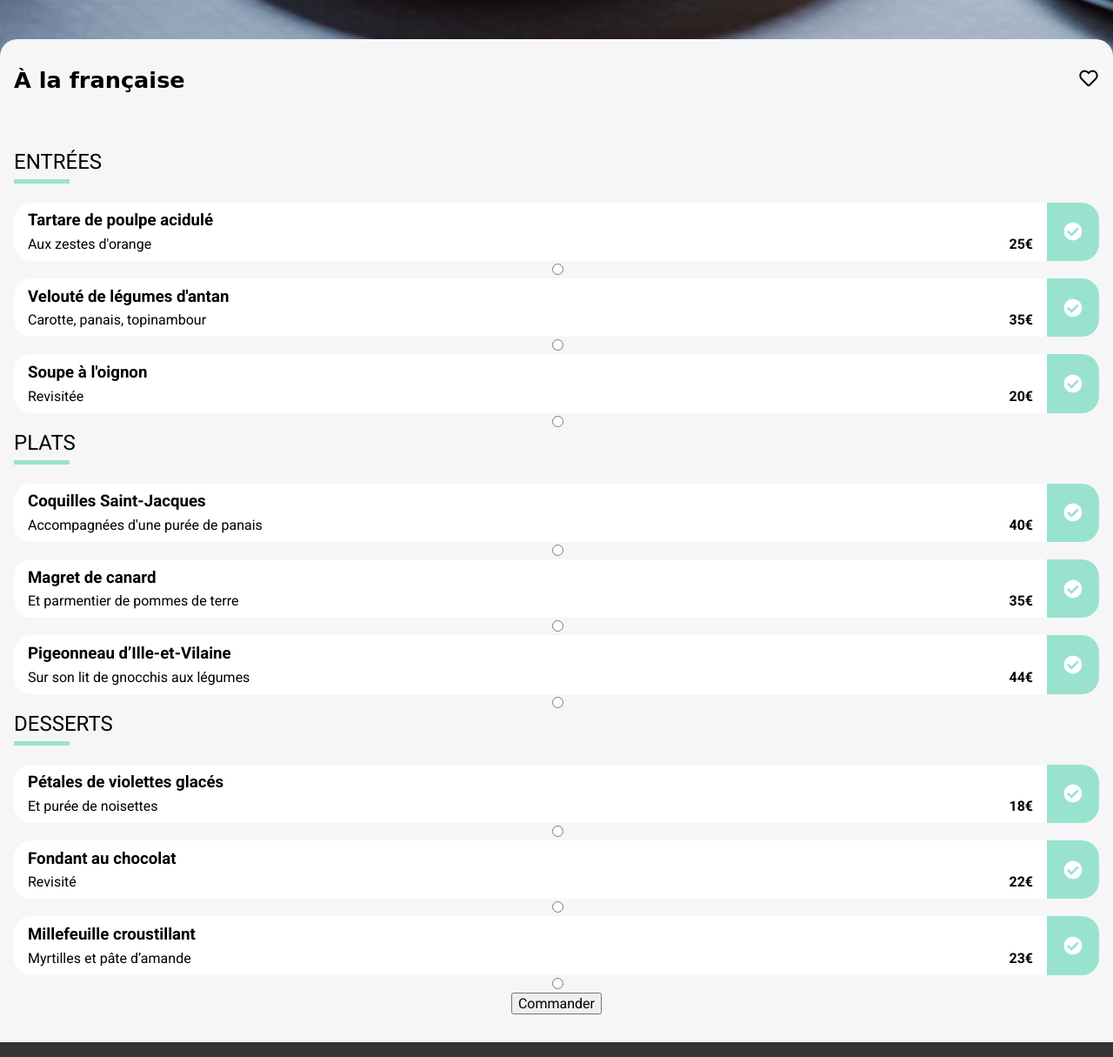
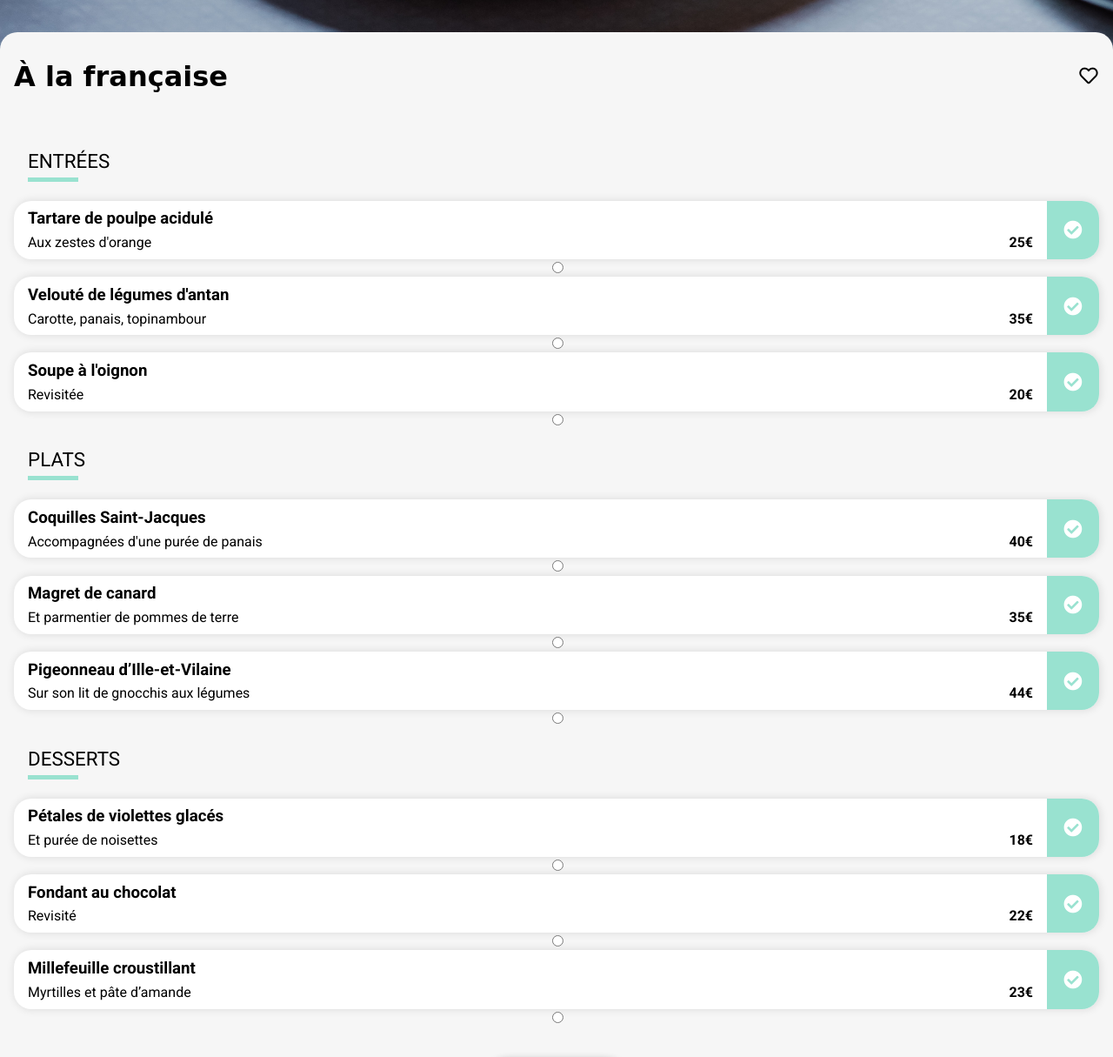
Before and after one commit to Nabil-Y/NabilYassine_3_02022022, a plain HTML site: page A_la_francaise.html in a window 1280 px wide. Shown: the part 862-2077 px from the top of the page at 87% size. Drawn offline with Linux system fonts and the light colour scheme; a web font is replaced by a local one.

Commit message:
Added styling menu and changed button style across whole website

```diff
--- a/css/sass/layouts/_homepage.scss
+++ b/css/sass/layouts/_homepage.scss
@@ -53,21 +53,8 @@ body {
     }
 
     &__button {
-        margin: 1rem auto;
-        border: none;
-        border-radius: 50px;
-        font-weight: bold;
-        color: $white;
-        background: linear-gradient(-10deg, $primary-color, $secondary-color);
         padding: 0.8em 1.6em;
-        box-shadow: $shadow-button-light;
-        cursor: pointer;
-        transition: filter ease 0.5s, box-shadow ease 0.5s;
-
-        &:hover {
-            filter: brightness(110%);
-            box-shadow: $shadow-button-dark;
-        }
+        @extend .button--style;
     }
 }
 
--- a/css/sass/layouts/_menupage.scss
+++ b/css/sass/layouts/_menupage.scss
@@ -22,7 +22,7 @@
 
         h1 {
             font-family: $font-title;
-            font-size: 1.6rem;
+            font-size: 2rem;
         }
     }
 }
@@ -30,18 +30,29 @@
 .menu {
     padding-top: calc(70px + 2rem);
 
+    & > * {
+        margin-bottom: 1.4rem;
+    }
+
+    &__button {
+        padding: 1.2em 2.4em;
+        @extend .button--style;
+    }
+
     &__title {
         text-align: left;
         font-weight: normal;
         position: relative;
+        margin-left: 1rem;
         margin-bottom: 2rem;
+        font-size: 1.4rem;
 
         &::before {
             content: '';
             position: absolute;
             bottom:-10px;
             left:0;
-            width: 4rem;
+            width: 3.6rem;
             height: 0.3rem;
             background: $tertiary-color;
         }
@@ -54,6 +65,7 @@
         border-radius: 20px;
         overflow: hidden;
         max-height: 70px;
+        box-shadow: $shadow-small;
 
         &__column {
             min-width: 0;
--- a/css/sass/utils/_variables.scss
+++ b/css/sass/utils/_variables.scss
@@ -34,6 +34,24 @@ $font-text: 'Roboto', sans-serif;
     justify-content: center;
     align-items: center;
 }
+
+.button--style {
+    margin: 1rem auto;
+    border: none;
+    border-radius: 50px;
+    font-weight: bold;
+    color: $white;
+    background: linear-gradient(-10deg, $primary-color, $secondary-color);
+    box-shadow: $shadow-button-light;
+    cursor: pointer;
+    transition: filter ease 0.5s, box-shadow ease 0.5s;
+
+    &:hover {
+        filter: brightness(110%);
+        box-shadow: $shadow-button-dark;
+    }
+}
+
 
 /* Animations */
 
```
Also changed, not shown: css/style.css, css/stylemenu.css, 2 other files.
